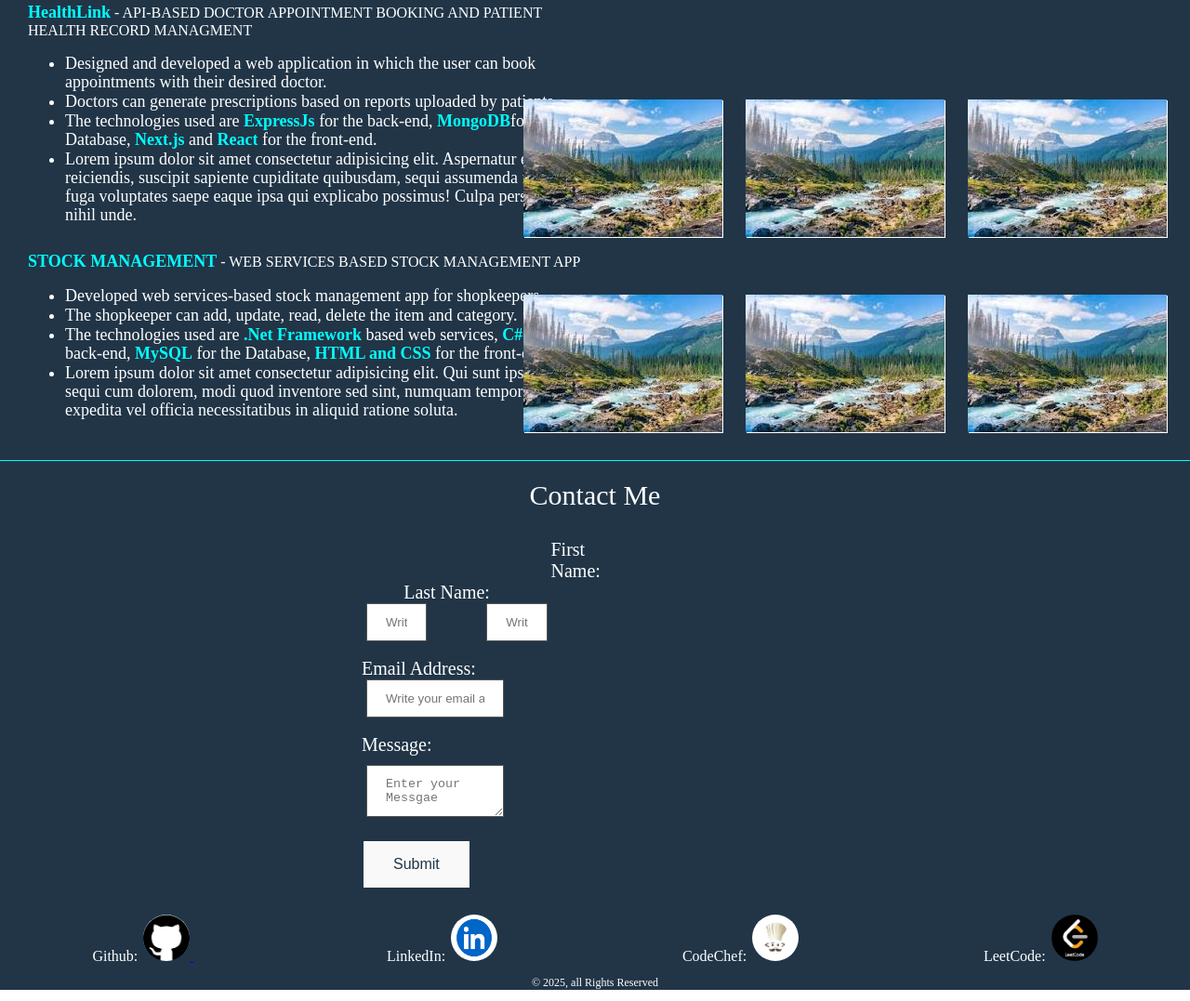
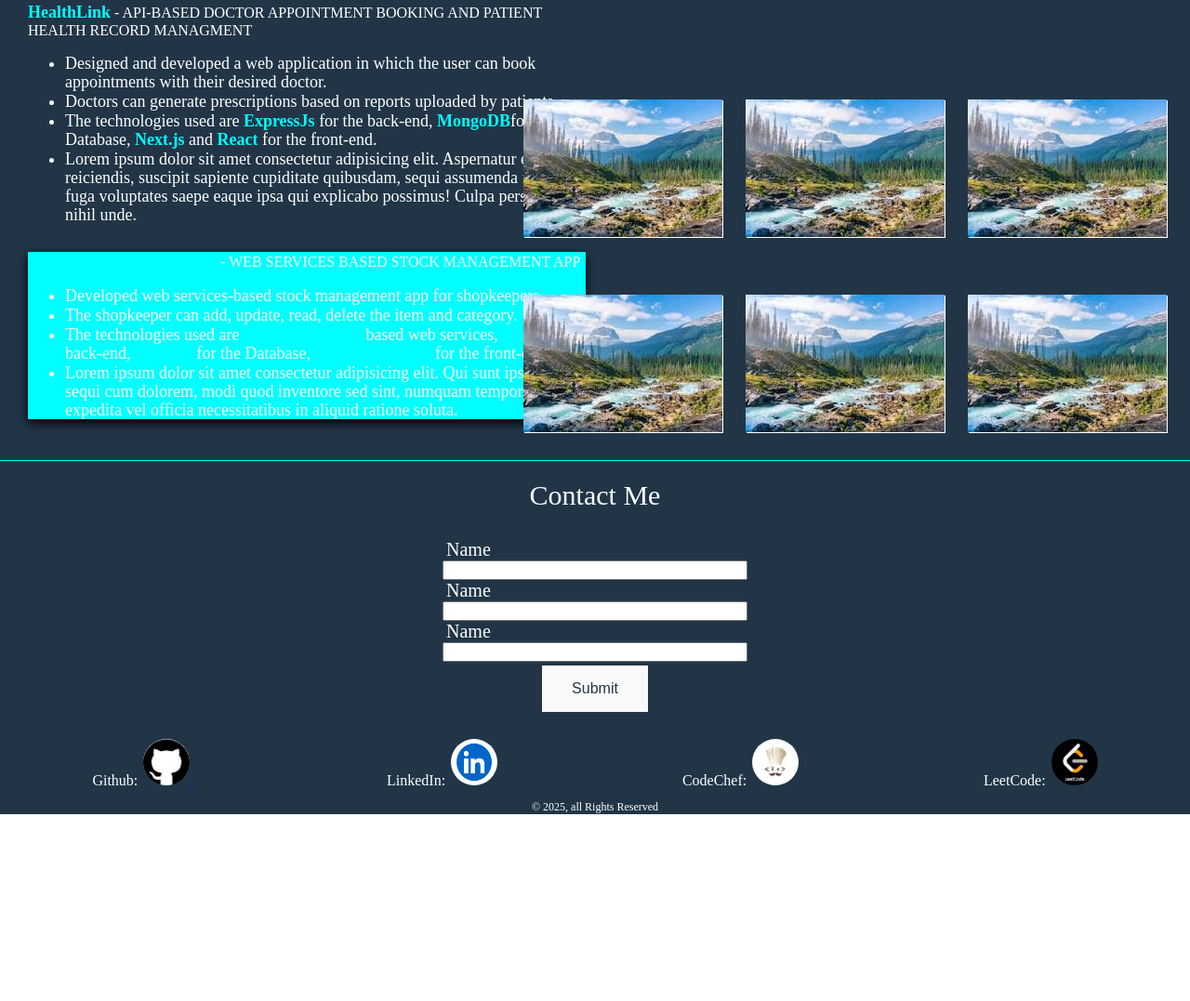
Before and after one commit to Munib78/Port, a plain HTML site: page Portfolio/index.html in a window 1280 px wide. Shown: the part 664-1741 px from the top of the page at 93% size. After the commit the page ends 1552 px from the top, so only its background shows below. Drawn offline with Linux system fonts and the light colour scheme.

Commit message:
Update index.html

```diff
--- a/Portfolio/index.html
+++ b/Portfolio/index.html
@@ -12,7 +12,7 @@
 
 
 <body>
-  <div id="app"></div>
+  <div style="background-image: linear-gradient(0deg,rgb(50, 75, 90),#213547  ); ">
 
     <header id="header">
       <h2>Munib</h2>
@@ -23,16 +23,12 @@
         <p class="nav_link"><a href="Contact" style="margin-left: 100px; margin-right: 50px;">Contact</a></p>
       </nav>
 
-    <div>
-
+    </header>
   </div>
-
-  </header>
-
 
   <main>
 
-    <div style="background-image: linear-gradient(-180deg,rgb(42, 68, 83),#213547  ); margin-bottom: 15px;">
+    <div style="background-image: linear-gradient(-180deg,rgb(50, 75, 90),#213547  ) ;margin-bottom: 15px;">
       <div class="introduction">
         <p id="name">Hii, I am Munib Bakrawala</p>
         <p id="profession">Software Developer</p>
@@ -67,7 +63,9 @@
             </li>
 
             <li>Added a room booking feature for customers, allowing them to book up to 3 rooms at a time.</li>
-        <li>Lorem, ipsum dolor sit amet consectetur adipisicing elit. Magni harum, iure excepturi nisi incidunt ut accusantium praesentium molestias cum quia sint officia velit consequuntur commodi aliquam beatae ullam. Iure, explicabo.</li>
+            <li>Lorem, ipsum dolor sit amet consectetur adipisicing elit. Magni harum, iure excepturi nisi incidunt ut
+              accusantium praesentium molestias cum quia sint officia velit consequuntur commodi aliquam beatae ullam.
+              Iure, explicabo.</li>
           </ul>
 
 
@@ -83,7 +81,7 @@
 
         <section>
 
-      <p><strong>HealthLink</strong> -  API-BASED DOCTOR APPOINTMENT BOOKING AND PATIENT HEALTH RECORD MANAGMENT</p>
+          <p><strong>HealthLink</strong> - API-BASED DOCTOR APPOINTMENT BOOKING AND PATIENT HEALTH RECORD MANAGMENT</p>
 
           <ul>
             <li>Designed and developed a web application in which the user can book appointments with their
@@ -91,12 +89,15 @@
 
             <li>Doctors can generate prescriptions based on reports uploaded by patients.</li>
 
-        <li>The technologies used are <strong>ExpressJs</strong> for the back-end, <strong>MongoDB</strong>for the Database,
+            <li>The technologies used are <strong>ExpressJs</strong> for the back-end, <strong>MongoDB</strong>for the
+              Database,
               <strong>Next.js</strong> and <strong>React</strong> for the front-end.
             </li>
 
             <li>
-          Lorem ipsum dolor sit amet consectetur adipisicing elit. Aspernatur earum reiciendis, suscipit sapiente cupiditate quibusdam, sequi assumenda facere fuga voluptates saepe eaque ipsa qui explicabo possimus! Culpa perspiciatis nihil unde.
+              Lorem ipsum dolor sit amet consectetur adipisicing elit. Aspernatur earum reiciendis, suscipit sapiente
+              cupiditate quibusdam, sequi assumenda facere fuga voluptates saepe eaque ipsa qui explicabo possimus!
+              Culpa perspiciatis nihil unde.
             </li>
 
           </ul>
@@ -110,7 +111,7 @@
 
         </div>
 
-    <section>
+        <section style="background-color: aqua; box-shadow: 0 4px 10px 0 black;">
 
           <p><strong>STOCK MANAGEMENT</strong> - WEB SERVICES BASED STOCK MANAGEMENT APP </p>
 
@@ -124,7 +125,8 @@
             </li>
 
             <li>
-          Lorem ipsum dolor sit amet consectetur adipisicing elit. Qui sunt ipsam, unde sequi cum dolorem, modi quod inventore sed sint, numquam tempore expedita vel officia necessitatibus in aliquid ratione soluta.
+              Lorem ipsum dolor sit amet consectetur adipisicing elit. Qui sunt ipsam, unde sequi cum dolorem, modi quod
+              inventore sed sint, numquam tempore expedita vel officia necessitatibus in aliquid ratione soluta.
             </li>
 
           </ul>
@@ -143,13 +145,31 @@
     </div>
 
 
-    <div>
 
     <p id="heading1">Contact Me</p>
     <div id="forum">
 
-        <form action="" >
-          <div ><label for="fName" style="margin-right: 23%; width: 50px; margin-top: 15%;">First Name: </label>
+      <form action="">
+        <label for="name"> Name</label>
+        <input type="text" name="name" id="name1">
+
+        <label for="name"> Name</label>
+        <input type="text" name="name" id="name1">
+
+        <label for="name"> Name</label>
+        <input type="text" name="name" id="name1">
+
+        <button type="submit" class="button button1"> Submit</button>
+      </form>
+
+    </div>
+
+
+
+  </main>
+
+  <!-- <form action="">
+      <div><label for="fName" style="margin-right: 23%; width: 50px; margin-top: 15%;">First Name: </label>
       </div>
 
       <sapn>
@@ -165,32 +185,33 @@
       border: 1px solid #555;"> <br><br>
 
         <label for="Email" style="margin-right: 22%;">Email Address: </label> <br>
-          <input type="email" name="Email" id="Email" placeholder="Write your email address here" required size="22" style="width: 29.5%; padding: 12px 20px; box-sizing: border-box;
+        <input type="email" name="Email" id="Email" placeholder="Write your email address here" required size="22"
+          style="width: 29.5%; padding: 12px 20px; box-sizing: border-box;
        margin-left: 1%; border: 1px solid #555;"> <br> <br>
 
         <label for="Message" style="margin-right: 25%;">Message: </label> <br>
         <textarea name="Message" id="Message" placeholder="Enter your Messgae" style="margin-top: 10px; margin-left: 1%;width: 29.5%; padding: 12px 20px; box-sizing: border-box;
       border: 1px solid #555; height: auto;"></textarea> <br> <br>
 
-          <button type="submit" class="button button1"> Submit</button>
-        </form>
-      </div>
 
-    </div>
-
-  </main>
-
+    </form> -->
 
   <footer>
     <div id="footerimgline">
-       <div> <span>Github: </span><a href="https://github.com/Munib78"> <img src="./logos/Github.png" alt="Github img" style="height: 50px; width: 50px; border-radius: 50%; "> </a>>
+      <div>
+        <span style="padding-bottom: 10px;">Github: </span><a href="https://github.com/Munib78"> <img src="./logos/Github.png" alt="Github img"
+            style="height: 50px; width: 50px; border-radius: 50%; "> </a>>
       </div>
-       <div><span>LinkedIn: </span> <a href="https://www.linkedin.com/in/munib-bakrawala-b13555228/"> <img src="./logos/linkedIn.png" alt="LinkedIn image" style="height: 50px; width: 50px; border-radius: 50%; "> </a>
+      <div><span>LinkedIn: </span> <a href="https://www.linkedin.com/in/munib-bakrawala-b13555228/"> <img
+            src="./logos/linkedIn.png" alt="LinkedIn image" style="height: 50px; width: 50px; border-radius: 50%; ">
+        </a>
       </div>
-       <div><span>CodeChef: </span><a href="https://www.codechef.com/users/munib78"> <img src="./logos/CodeChef.jfif" alt="CodeChef image" style="height: 50px; width: 50px; border-radius: 50%; "> </a>
+      <div><span>CodeChef: </span><a href="https://www.codechef.com/users/munib78"> <img src="./logos/CodeChef.jfif"
+            alt="CodeChef image" style="height: 50px; width: 50px; border-radius: 50%; "> </a>
       </div>
 
-       <div><span>LeetCode: </span> <a href="https://leetcode.com/u/munibbakrawala/"> <img src="./logos/leetcode.png" alt="leetcode image" style="height: 50px; width: 50px; border-radius: 50%; "> </a>
+      <div><span>LeetCode: </span> <a href="https://leetcode.com/u/munibbakrawala/"> <img src="./logos/leetcode.png"
+            alt="leetcode image" style="height: 50px; width: 50px; border-radius: 50%; "> </a>
       </div>
     </div>
     <p id="copyright">&#169; 2025, all Rights Reserved</p>
```
Lines whose indentation alone changed are shown as unchanged.
